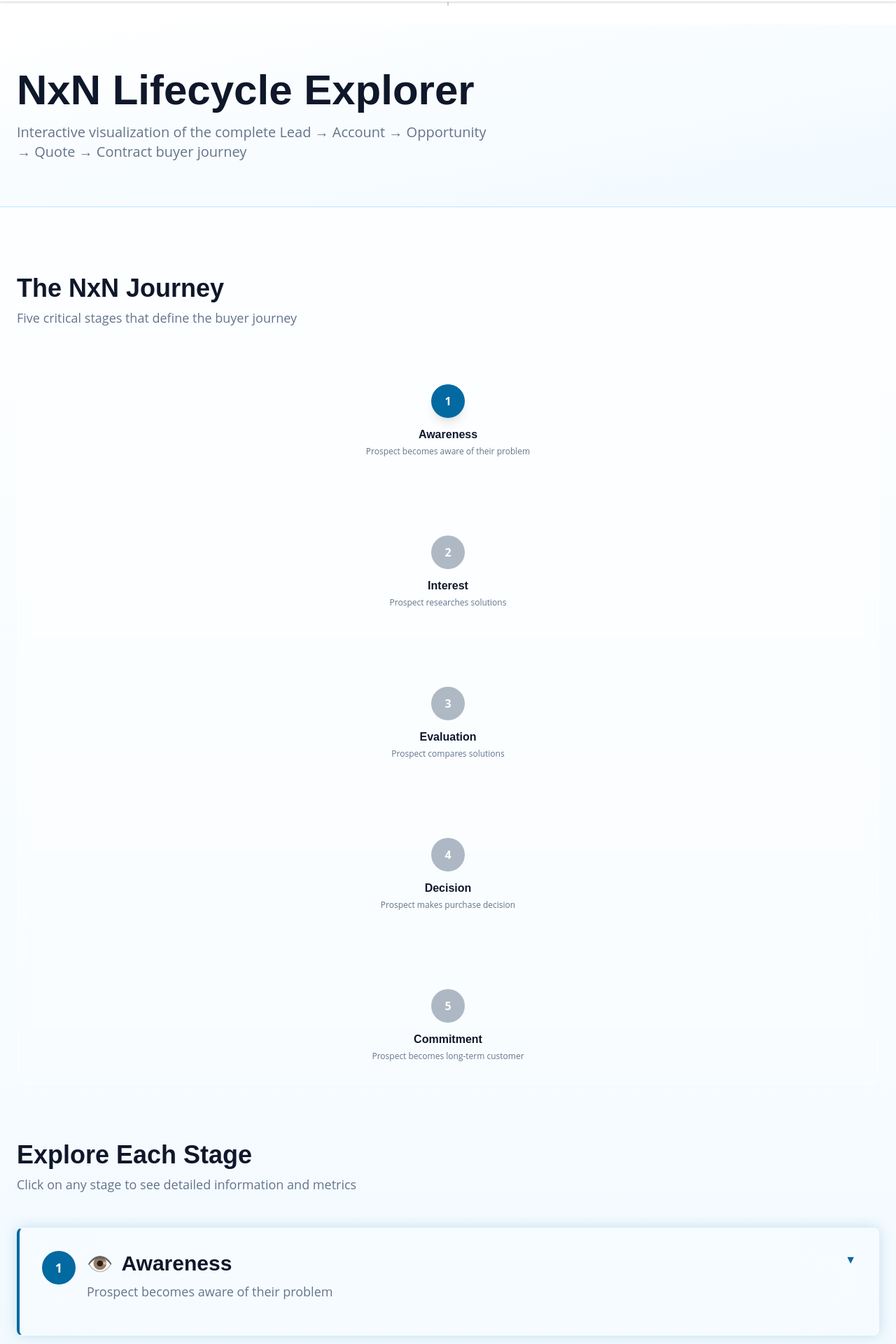
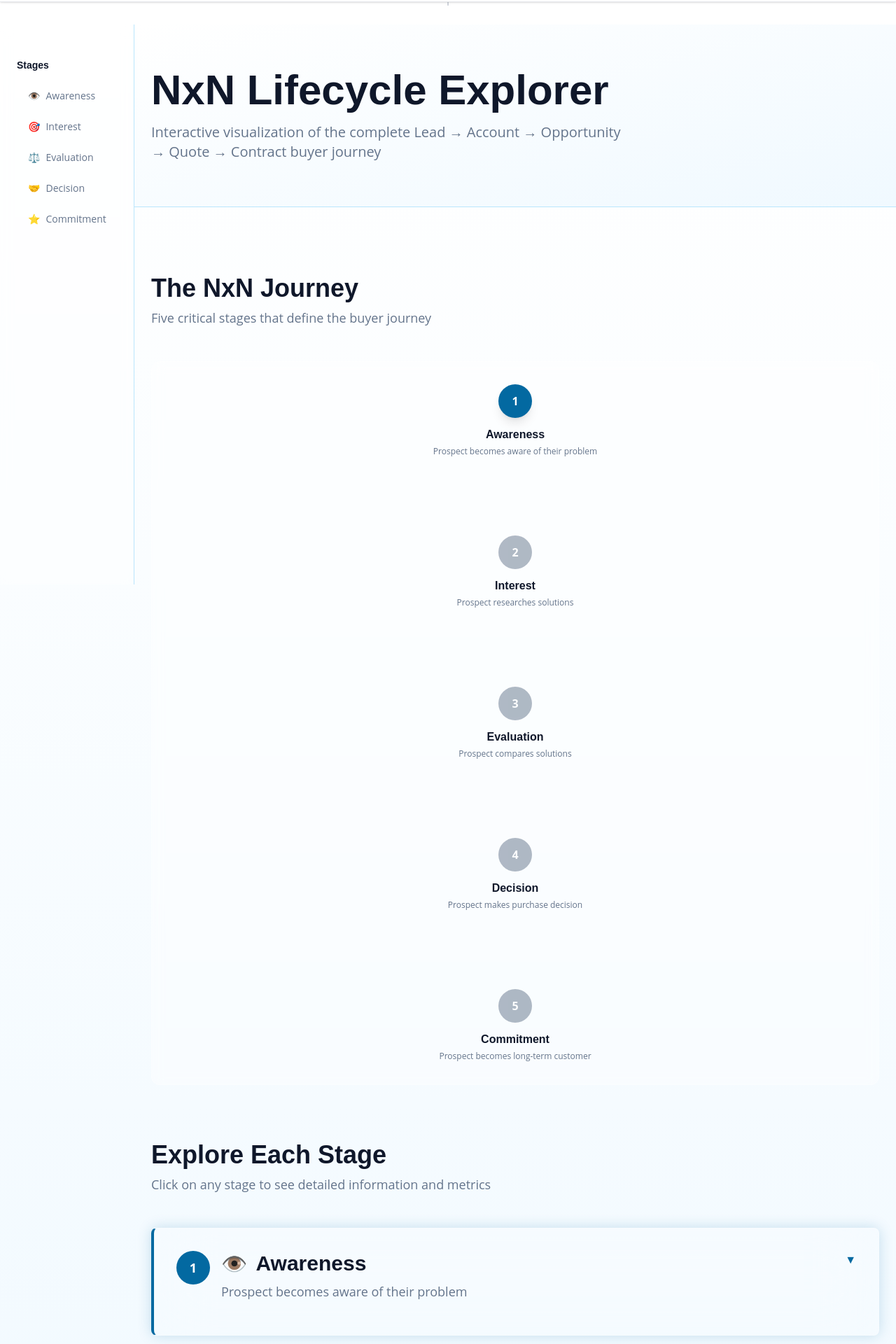
Before and after one commit to FuadalNsour/TrainingSalesforce-NxN, a Next.js app: page /lifecycle in a window 1280 px wide. Shown: the part 60-1980 px from the top of the page at 70% size. Built offline with nearby package versions, Linux system fonts and the light colour scheme.

Commit message:
Update lifecycle components and tests

```diff
--- a/app/lifecycle/page.tsx
+++ b/app/lifecycle/page.tsx
@@ -2,6 +2,7 @@
 
 import React, { useState } from 'react';
 import { motion } from 'framer-motion';
+import clsx from 'clsx';
 import { LifecycleViewer } from '@/components/lifecycle/LifecycleViewer';
 import { StageCard } from '@/components/lifecycle/StageCard';
 import { StageDataCard } from '@/components/lifecycle/StageDataCard';
@@ -108,7 +109,39 @@ export default function LifecyclePage() {
   };
 
   return (
-    <main className="min-h-screen bg-gradient-to-b from-white via-[#F0F9FF] to-white">
+    <main className="min-h-screen bg-gradient-to-b from-white via-[#F0F9FF] to-white flex">
+      {/* Sticky Stage Labels Sidebar (Optional - improved UX) */}
+      <aside className="hidden lg:block w-48 bg-white/40 backdrop-blur-sm border-r border-[#BAE6FD] sticky top-0 h-screen overflow-y-auto pt-8">
+        <div className="px-6 py-4">
+          <h3 className="text-sm font-semibold text-[#0F172A] mb-4">Stages</h3>
+          <nav className="space-y-2">
+            {LIFECYCLE_STAGES.map((stage) => (
+              <motion.button
+                key={stage.id}
+                onClick={() => handleStageClick(stage.id)}
+                whileHover={{ x: 4 }}
+                className={clsx(
+                  'w-full text-left px-4 py-2 rounded-lg transition-all duration-200 text-sm',
+                  expandedStage === stage.id
+                    ? 'bg-white/60 border-l-4 font-semibold'
+                    : 'text-[#64748B] hover:bg-white/30',
+                )}
+                style={
+                  expandedStage === stage.id
+                    ? { borderLeftColor: stage.color, color: stage.color }
+                    : {}
+                }
+              >
+                <span className="mr-2">{stage.icon}</span>
+                {stage.title}
+              </motion.button>
+            ))}
+          </nav>
+        </div>
+      </aside>
+
+      {/* Main Content Area */}
+      <div className="flex-1">
       {/* Header Section */}
       <section className="bg-gradient-to-br from-white to-[#F0F9FF] border-b border-[#BAE6FD] py-12 md:py-16">
         <div className="max-w-7xl mx-auto px-6">
@@ -215,15 +248,26 @@ export default function LifecyclePage() {
             {/* Metrics Cards Grid */}
             <div className="grid grid-cols-1 md:grid-cols-3 gap-6">
               {LIFECYCLE_STAGES.find((s) => s.id === expandedStage)?.metrics.map(
-                (metric, idx) => (
+                (metric, idx) => {
+                  // Convert string metrics to numbers, handling various formats
+                  let numValue = 0;
+                  if (typeof metric.value === 'number') {
+                    numValue = metric.value;
+                  } else {
+                    // Remove non-numeric characters except decimal point
+                    const cleaned = metric.value.replace(/[^\d.]/g, '');
+                    numValue = parseFloat(cleaned) || 0;
+                  }
+                  return (
                     <StageDataCard
                       key={idx}
                       label={metric.label}
-                    value={typeof metric.value === 'number' ? metric.value : parseInt(metric.value as string) || 0}
+                      value={numValue}
                       color={metric.color || '#0369A1'}
                       delay={idx * 0.1}
                     />
-                )
+                  );
+                }
               )}
             </div>
           </motion.section>
@@ -248,6 +292,7 @@ export default function LifecyclePage() {
           <LifecycleViewer />
         </motion.section>
       </div>
+      </div>
     </main>
   );
 }
--- a/components/lifecycle/StageCard.tsx
+++ b/components/lifecycle/StageCard.tsx
@@ -51,6 +51,19 @@ export const StageCard: React.FC<StageCardProps> = ({
       whileInView={{ opacity: 1, y: 0 }}
       transition={{ duration: 0.5 }}
       viewport={{ once: true, margin: '-100px' }}
+    >
+      <div
+        tabIndex={0}
+        role="button"
+        aria-label={`Stage ${number}: ${title}`}
+        aria-expanded={isExpanded}
+        onKeyDown={(e) => {
+          if (e.key === 'Enter' || e.key === ' ') {
+            e.preventDefault();
+            handleClick();
+          }
+        }}
+        className="focus-visible:outline-none focus-visible:ring-2 focus-visible:ring-[#0369A1] rounded-lg"
       >
         <GlassPanel
           variant={isActive ? 'elevated' : 'surface'}
@@ -137,6 +150,7 @@ export const StageCard: React.FC<StageCardProps> = ({
           </div>
         </motion.div>
         </GlassPanel>
+      </div>
     </motion.div>
   );
 };
```
Also changed, not shown: 3 other files (tests, documents, lock files or other folders). Lines whose indentation alone changed are shown as unchanged.
